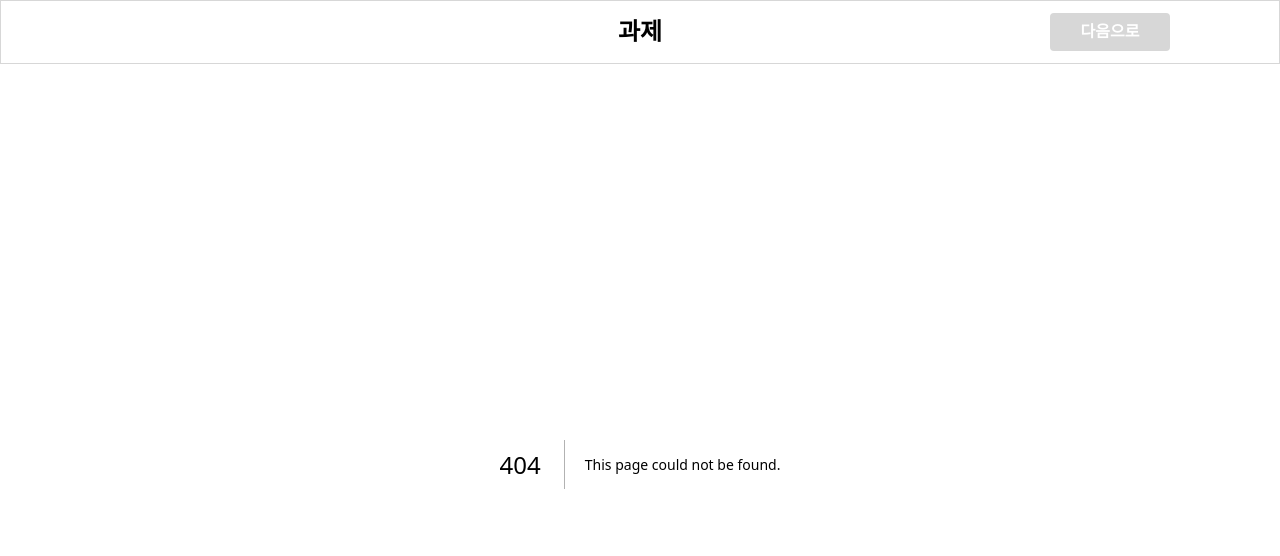
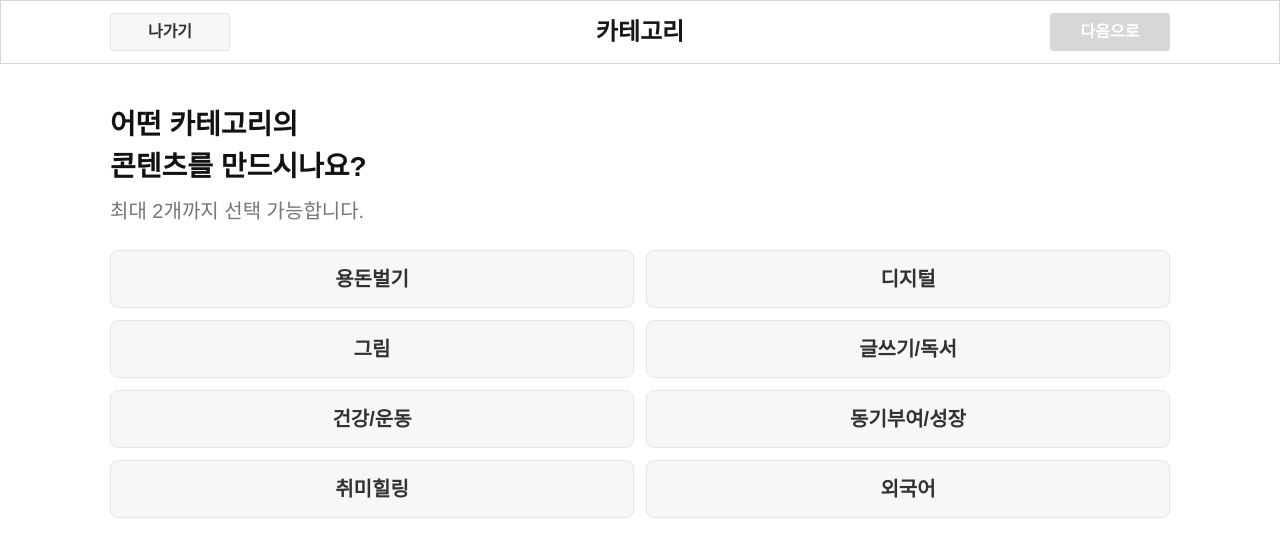
Before and after one commit to venise5224/MissionDriven_ProjectTest, a Next.js app: page /category in a window 1280 px wide. Before the commit this address had no page. Shown: the top 556 px of the page. Built offline with nearby package versions, Linux system fonts and the light colour scheme.

Commit message:
카테고리선택 기능 구현

```diff
--- /dev/null
+++ b/src/app/category/page.tsx
@@ -0,0 +1,64 @@
+"use client";
+
+import useCategoryStore from "@/stores/useCategoryStore";
+import toast from "react-hot-toast";
+
+const categories = [
+  "용돈벌기",
+  "디지털",
+  "그림",
+  "글쓰기/독서",
+  "건강/운동",
+  "동기부여/성장",
+  "취미힐링",
+  "외국어",
+];
+
+const CategoryPage = () => {
+  const selectedCategories = useCategoryStore((state) => state.categories);
+  const toggleCategory = useCategoryStore((state) => state.toggleCategory);
+
+  const handleToggle = (category: string) => {
+    if (
+      !selectedCategories.includes(category) &&
+      selectedCategories.length >= 2
+    ) {
+      toast("최대 2개까지만 선택 가능해요");
+      return;
+    }
+    toggleCategory(category);
+  };
+
+  return (
+    <main className="max-w-[360px] md:max-w-[1100px] mx-auto mt-10 px-4 md:px-5">
+      <h2 className="font-bold text-[22px] md:text-[28px] text-[#121212]">
+        어떤 카테고리의
+        <br />
+        콘텐츠를 만드시나요?
+      </h2>
+      <em className="mt-2 text-[18px] md:text-[20px] text-[#767676] block">
+        최대 2개까지 선택 가능합니다.
+      </em>
+      <div className="grid grid-cols-2 gap-2 md:gap-3 mt-4 md:mt-6">
+        {categories.map((category) => (
+          <button
+            key={category}
+            type="button"
+            onClick={() => handleToggle(category)}
+            className={`w-40 h-[47px] md:w-[524px] md:h-[58px] font-semibold text-[18px] md:text-[20px] border rounded-lg cursor-pointer
+              ${
+                selectedCategories.includes(category)
+                  ? "bg-[#E6F9E9] border-[#03C124] text-[#03C124]"
+                  : "bg-[#F7F7F8] border-[#E5E5E5] text-[#323232] hover:bg-[#E5E5E5] hover:border-[#BABABA]"
+              }
+            `}
+          >
+            {category}
+          </button>
+        ))}
+      </div>
+    </main>
+  );
+};
+
+export default CategoryPage;
--- a/src/app/layout.tsx
+++ b/src/app/layout.tsx
@@ -1,6 +1,7 @@
 import type { Metadata } from "next";
 import "./globals.css";
 import Header from "@/components/layout/Header";
+import { Toaster } from "react-hot-toast";
 
 export const metadata: Metadata = {
   title: "Misstion Driven FE Project Test",
@@ -15,6 +16,20 @@ export default function RootLayout({
   return (
     <html lang="ko">
       <body>
+        <Toaster
+          position="bottom-center"
+          containerStyle={{
+            bottom: "80px",
+          }}
+          toastOptions={{
+            style: {
+              background: "#323232",
+              color: "#fff",
+              width: "100%",
+              maxWidth: "520px",
+            },
+          }}
+        />
         <Header />
         {children}
       </body>
--- a/src/components/CategorySelector.tsx
+++ b/src/components/CategorySelector.tsx
@@ -1,15 +1,28 @@
+"use client";
+
 import Image from "next/image";
+import useCategoryStore from "@/stores/useCategoryStore";
+import Link from "next/link";
 
 const CategorySelector = () => {
+  const selectedCategory = useCategoryStore((state) => state.categories);
+
   return (
     <div className="w-[328px] md:w-[510px] mx-auto md:mx-0">
       <h2 className="font-bold text-[22px] md:text-[28px]">카테고리</h2>
-      <div className="relative mt-3 md:mt-4">
-        <input
-          type="text"
-          placeholder="주제를 선택해주세요"
-          className="w-full h-12 md:h-[60px] border border-[#E5E5E5] px-4 rounded-lg placeholder:font-medium placeholder:text-4 md:placeholder:text-[18px]"
-        />
+
+      <Link href="/category">
+        <div className="relative mt-3 md:mt-4 w-full h-12 md:h-[60px] border border-[#E5E5E5] px-4 rounded-lg flex items-center">
+          {selectedCategory.length === 0 ? (
+            <span className="text-[16px] md:text-[18px] text-[#8F8F8F]">
+              주제를 선택해주세요
+            </span>
+          ) : (
+            <span className="text-[16px] md:text-[18px] text-[#121212]">
+              {selectedCategory.join(", ")}
+            </span>
+          )}
+
           <Image
             src="/chevron-right.png"
             alt="카테고리 선택"
@@ -18,6 +31,7 @@ const CategorySelector = () => {
             className="absolute top-3 right-3 md:top-4 md:right-4 w-6 h-6 md:w-7 md:h-7"
           />
         </div>
+      </Link>
     </div>
   );
 };
--- a/src/components/layout/Header.tsx
+++ b/src/components/layout/Header.tsx
@@ -1,10 +1,70 @@
+"use client";
+
+import useCategoryStore from "@/stores/useCategoryStore";
+import Image from "next/image";
+import { usePathname, useRouter } from "next/navigation";
+
 const Header = () => {
+  const pathname = usePathname();
+  const router = useRouter();
+  const selectedCategories = useCategoryStore((state) => state.categories);
+  const clearCategories = useCategoryStore((state) => state.clearCategories);
+
+  const titleMap: Record<string, string> = {
+    "/": "과제",
+    "/category": "카테고리",
+  };
+
+  const handleNext = () => {
+    if (selectedCategories.length === 0) return;
+    router.push("/");
+  };
+
+  const handleExit = () => {
+    clearCategories();
+    router.push("/");
+  };
+
   return (
     <header className="h-[47px] md:h-16 sticky top-0 z-50 border border-[#D7D7D7]">
-      <div className="relative max-w-[1100px] mx-auto h-full flex justify-center items-center">
-        <h1 className="font-bold text-[18px] md:text-[24px]">과제</h1>
+      <div className="relative max-w-[360px] md:max-w-[1100px] mx-auto h-full flex justify-center items-center">
+        {/* 카테고리 페이지 나가기 버튼 */}
+        {pathname === "/category" && (
+          <>
+            <button
+              onClick={handleExit}
+              className="absolute left-5 hidden md:flex w-[120px] h-[38px] items-center justify-center bg-[#F7F7F8] font-semibold text-[16px] text-[#323232] border border-[#E5E5E5] rounded"
+            >
+              나가기
+            </button>
+
+            <button
+              onClick={handleExit}
+              className="absolute left-4 flex md:hidden"
+            >
+              <Image src="/x.png" alt="닫기" width={28} height={28} />
+            </button>
+          </>
+        )}
+
+        {/* 페이지 제목 */}
+        <h1 className="font-bold text-[18px] md:text-[24px]">
+          {titleMap[pathname]}
+        </h1>
+
+        {/* 다음으로 버튼 */}
         <div className="absolute right-5 hidden md:block">
-          <button className="w-[120px] h-[38px] bg-[#D7D7D7] text-white text-4 font-semibold rounded-sm cursor-pointer">
+          <button
+            onClick={handleNext}
+            disabled={selectedCategories.length === 0}
+            className={`w-[120px] h-[38px] text-[16px] font-semibold rounded
+            ${
+              selectedCategories.length === 0
+                ? "bg-[#D7D7D7] text-white cursor-not-allowed"
+                : "bg-[#03C124] text-white cursor-pointer hover:bg-[#02891A]"
+            }
+          `}
+          >
             다음으로
           </button>
         </div>
--- /dev/null
+++ b/src/stores/useCategoryStore.ts
@@ -0,0 +1,28 @@
+import { create } from "zustand";
+
+interface CategoryState {
+  categories: string[];
+  toggleCategory: (value: string) => void;
+  clearCategories: () => void;
+}
+
+const useCategoryStore = create<CategoryState>((set, get) => ({
+  categories: [],
+
+  toggleCategory: (value: string) => {
+    const current = get().categories;
+
+    if (current.includes(value)) {
+      set({ categories: current.filter((category) => category !== value) });
+      return;
+    }
+
+    if (current.length >= 2) return;
+
+    set({ categories: [...current, value] });
+  },
+
+  clearCategories: () => set({ categories: [] }),
+}));
+
+export default useCategoryStore;
```
Also changed, not shown: package.json (+7 -5 lines), 1 other file (tests, documents, lock files or other folders). Lines whose indentation alone changed are shown as unchanged.
